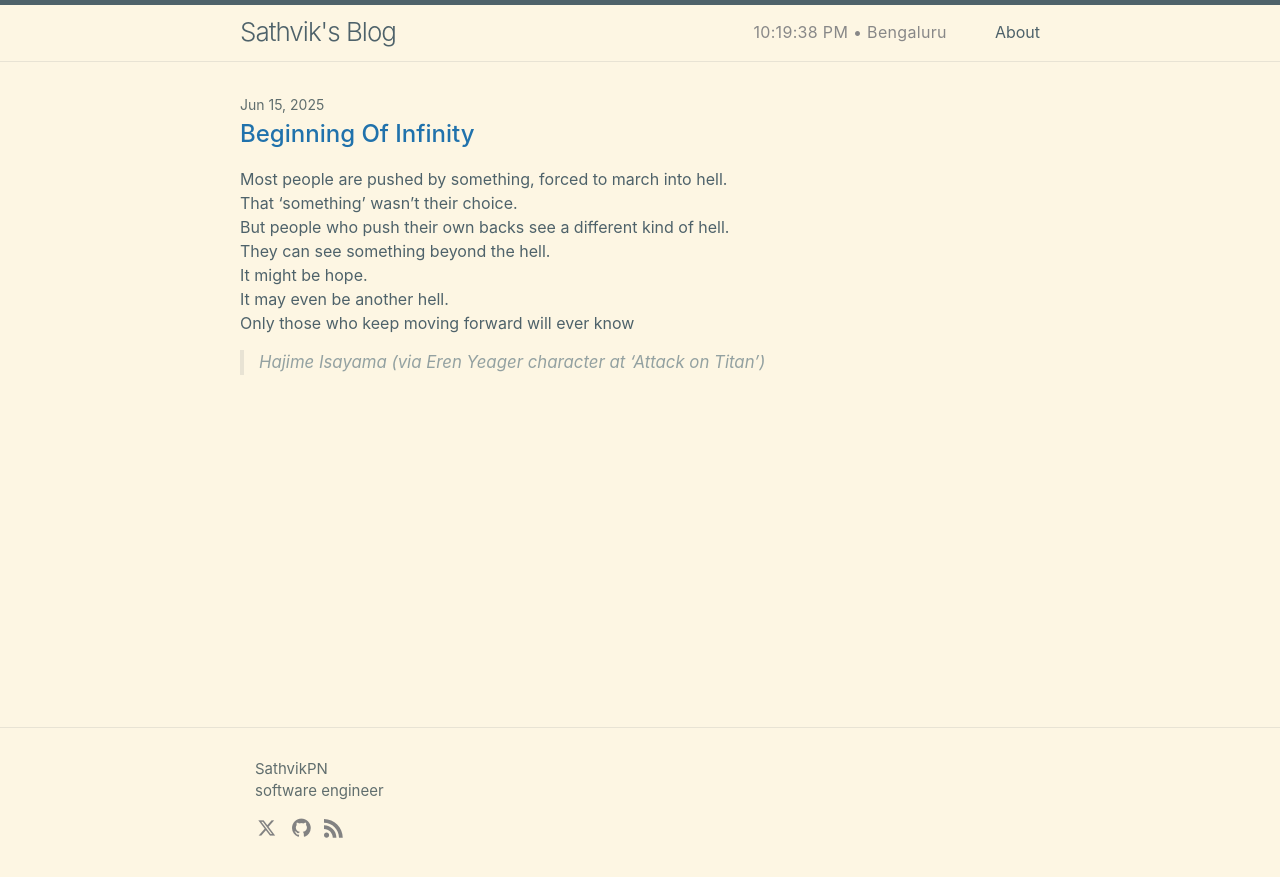
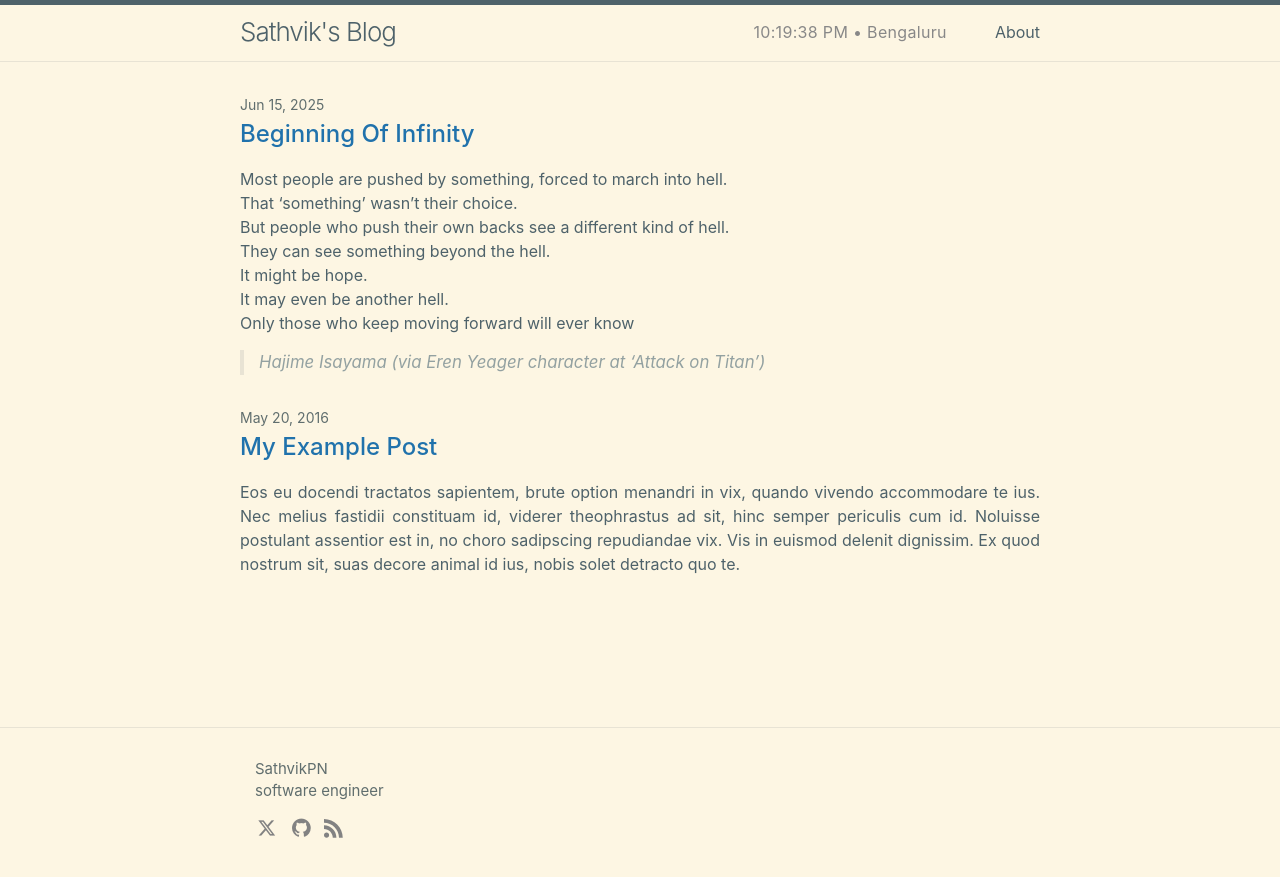
Before and after one commit to SathvikPN/blog, a Jekyll site: the page built from index.md, in a window 1280 px wide. Shown: the top 877 px of the page. Built offline with Jekyll 4.4.1, drawn with Linux system fonts in a browser that asks for light colours.

Commit message:
debug why post not publisehd

```diff
--- /dev/null
+++ b/_posts/2016-05-20-my-example-post.md
@@ -0,0 +1,14 @@
+---
+layout: post
+author: John Doe
+# comments: false
+---
+
+Eos eu docendi tractatos sapientem, brute option menandri in vix, quando vivendo accommodare te ius. Nec melius fastidii constituam id, viderer theophrastus ad sit, hinc semper periculis cum id. Noluisse postulant assentior est in, no choro sadipscing repudiandae vix. Vis in euismod delenit dignissim. Ex quod nostrum sit, suas decore animal id ius, nobis solet detracto quo te.
+
+{% comment %}
+Might you have an include in your theme? Why not try it here!
+{% include my-themes-great-include.html %}
+{% endcomment %}
+
+No laudem altera adolescens has, volumus lucilius eum no. Eam ei nulla audiam efficiantur. Suas affert per no, ei tale nibh sea. Sea ne magna harum, in denique scriptorem sea, cetero alienum tibique ei eos. Labores persequeris referrentur eos ei.
```
Also changed, not shown: _posts/2025-06-15-beginning-of-infinity.md (+0 -5 lines).
